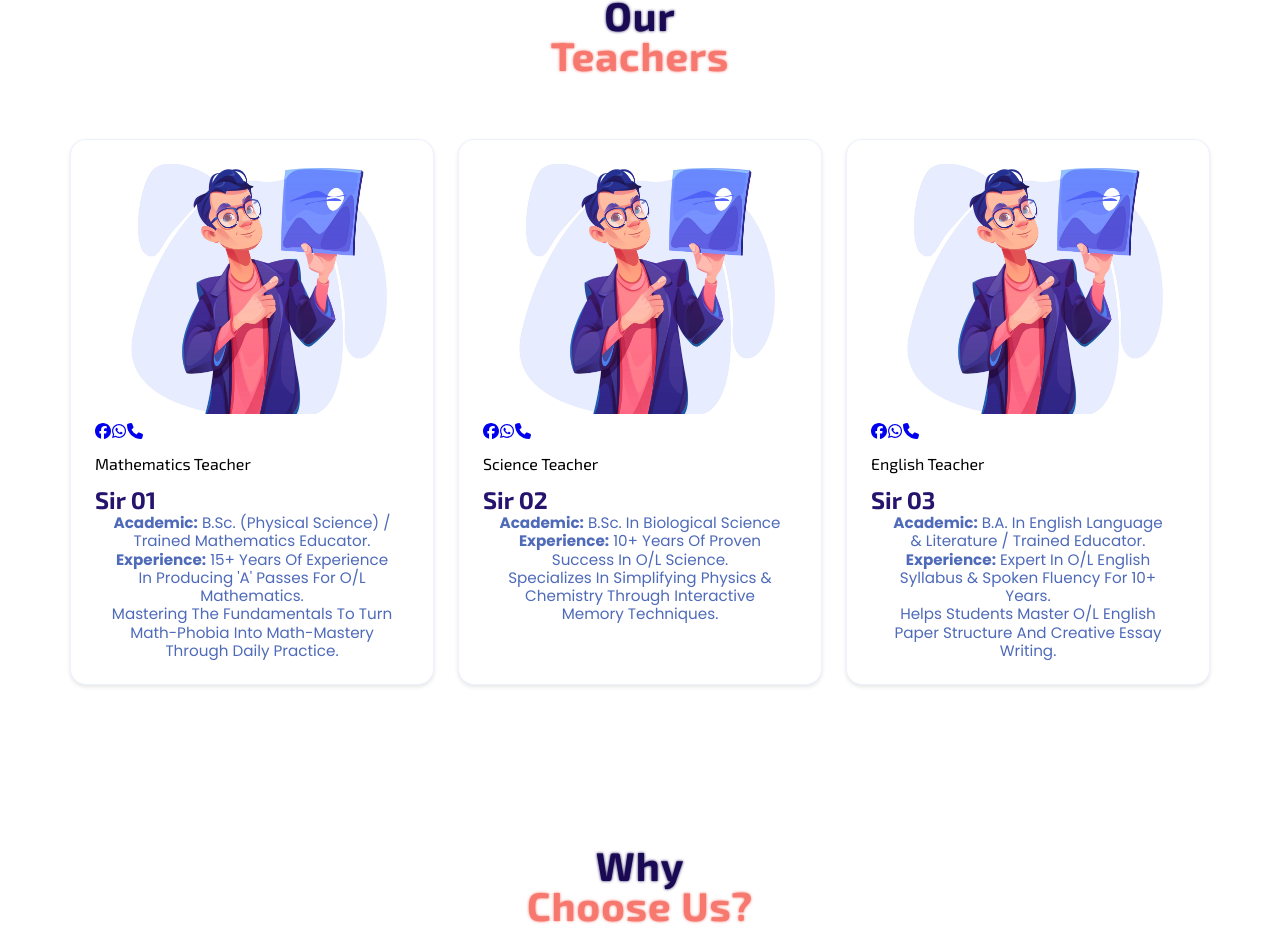
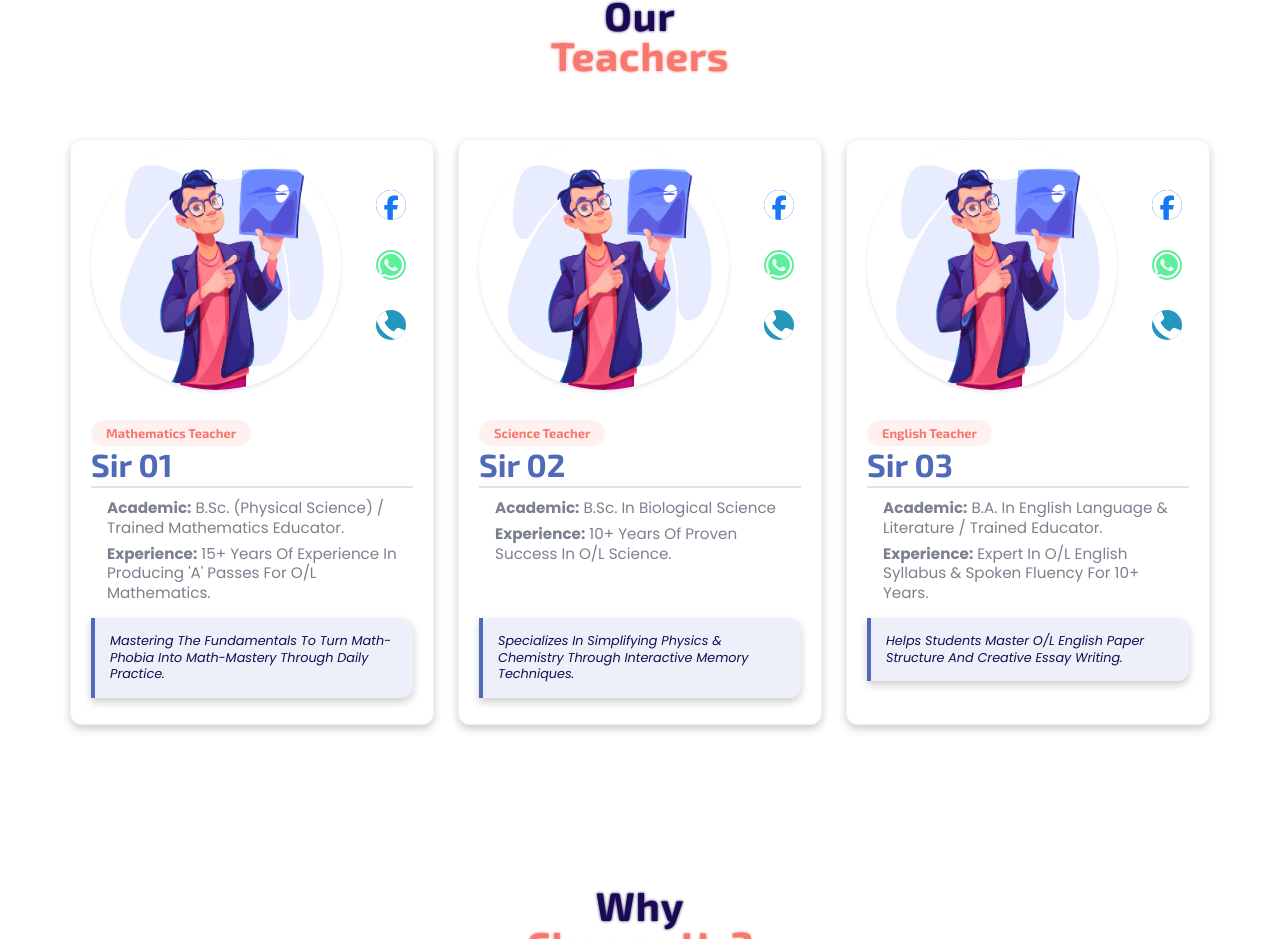
Before and after one commit to lakshan-beast/Educa-OL-Learning-Platform, a React (Vite) app: page / in a window 1280 px wide. Shown: the part 2698-3637 px from the top of the page. Built offline with nearby package versions, Linux system fonts and the light colour scheme.

Commit message:
add teacher card styles

```diff
--- a/src/styles/components/_cards.scss
+++ b/src/styles/components/_cards.scss
@@ -558,3 +558,111 @@
     }
   }
 }
+
+// teacher cards
+.teacher-card {
+  gap: 10px;
+  background: $white;
+  border-radius: 30px;
+  overflow: hidden;
+  box-shadow: $shadow-medium;
+  padding: 0 20px;
+  border-radius: 12px;
+
+  .teacher-image-column {
+    @include flex-custom(space-between, center, row, 0, nowrap);
+
+    img {
+      width: 250px;
+      height: 250px;
+      object-fit: cover;
+      border-radius: 50%;
+      box-shadow: $shadow-light;
+    }
+  }
+
+  .teacher-info-column {
+    padding: 20px 0;
+
+    .subject-tag {
+      padding: 5px 15px;
+      background: rgba($primary-orange, 0.1);
+      color: $primary-orange;
+      border-radius: 20px;
+      font-weight: bold;
+      font-size: 0.8rem;
+    }
+
+    h3 {
+      font-size: 2rem;
+      color: $blue-medium;
+      margin: 0 0 10px 0;
+      padding-bottom: 3px;
+      border-bottom: 2px solid rgba($blue-medium, 0.2);
+    }
+
+    .detail-list {
+      .detail-header {
+        height: 110px;
+      }
+
+      p {
+        line-height: 1.3;
+        text-align: left;
+        color: $text-medium;
+        margin-bottom: 6px;
+      }
+      .philosophy-box {
+        font-style: italic;
+        background: rgba($blue-medium, 0.1);
+        color: $secondary-blue;
+        padding: 15px;
+        border-left: 4px solid $blue-medium;
+        border-radius: 0 12px 12px 0;
+        margin-top: 10px;
+        box-shadow: $shadow-medium;
+        font-size: 0.8rem;
+      }
+    }
+  }
+  .teacher-socials {
+    display: flex;
+    justify-content: center;
+    align-items: center;
+    gap: 15px;
+    flex-direction: column;
+
+    a {
+      width: 45px;
+      height: 45px;
+      border-radius: 16px;
+      transition: 0.3s;
+      font-size: 1.3rem;
+
+      @include center-everything;
+
+      &:hover {
+        transform: scale(1.1);
+      }
+
+      .icon {
+        color: $white;
+        width: 30px;
+        height: 30px;
+        border-radius: 50%;
+      }
+
+      .facebook-icon {
+        background-color: $facebook-color;
+      }
+
+      .whatsapp-icon {
+        background-color: $whatsapp-color;
+      }
+
+      .call-icon {
+        background-color: $call-color;
+      }
+    }
+  }
+}
```
